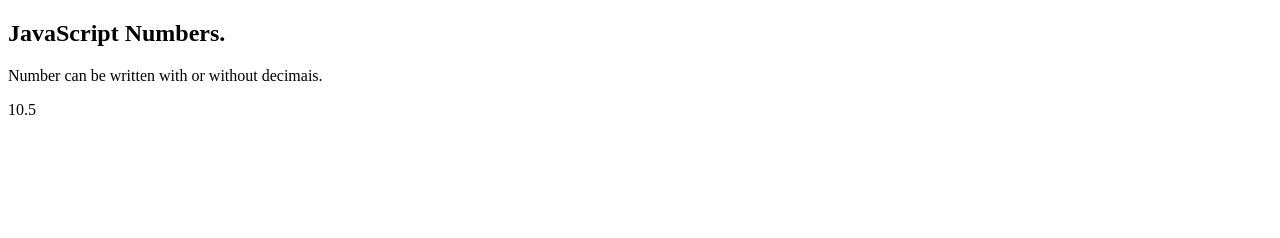
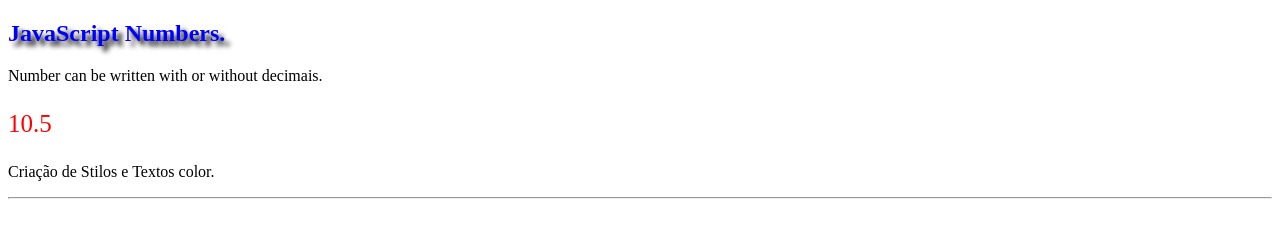
Before and after one commit to edskate/Javascript-Nunbers, a plain HTML site: page index.html in a window 1280 px wide. Drawn offline with Linux system fonts and the light colour scheme.

Commit message:
javascript numbers color

```diff
--- a/index.html
+++ b/index.html
@@ -1,19 +1,26 @@
 <!DOCTYPE html>
 <html lang="en">
-<head>
-    <meta charset="UTF-8">
-    <meta name="viewport" content="width=device-width, initial-scale=1.0">
+  <head>
+    <meta charset="UTF-8" />
+    <meta name="viewport" content="width=device-width, initial-scale=1.0" />
     <title>Javscript Numbers.</title>
-</head>
-<body>
-    <h2>JavaScript Numbers.</h2>
+  </head>
+  <body>
+    <h2 id="text">JavaScript Numbers.</h2>
 
-    <p>Number can be written with or without decimais.</p>
+    <p id="mouse">Number can be written with or without decimais.</p>
 
     <p id="demo"></p>
-
+    <h2 id="demo"></h2>
+    <h2 id="demo"></h2>
     <script>
-        document.getElementById("demo").innerHTML =  10.50;
+      document.getElementById("demo").innerHTML = 10.5;
+      document.getElementById("demo").style.color = "red";
+      document.getElementById("demo").style.fontSize = "25px";
+      document.getElementById("text").style.color = "blue";
+      document.getElementById("text").style.textShadow = "5px 5px 5px black";
     </script>
-</body>
+    <p>Criação de Stilos e Textos color.</p>
+    <hr />
+  </body>
 </html>
```
